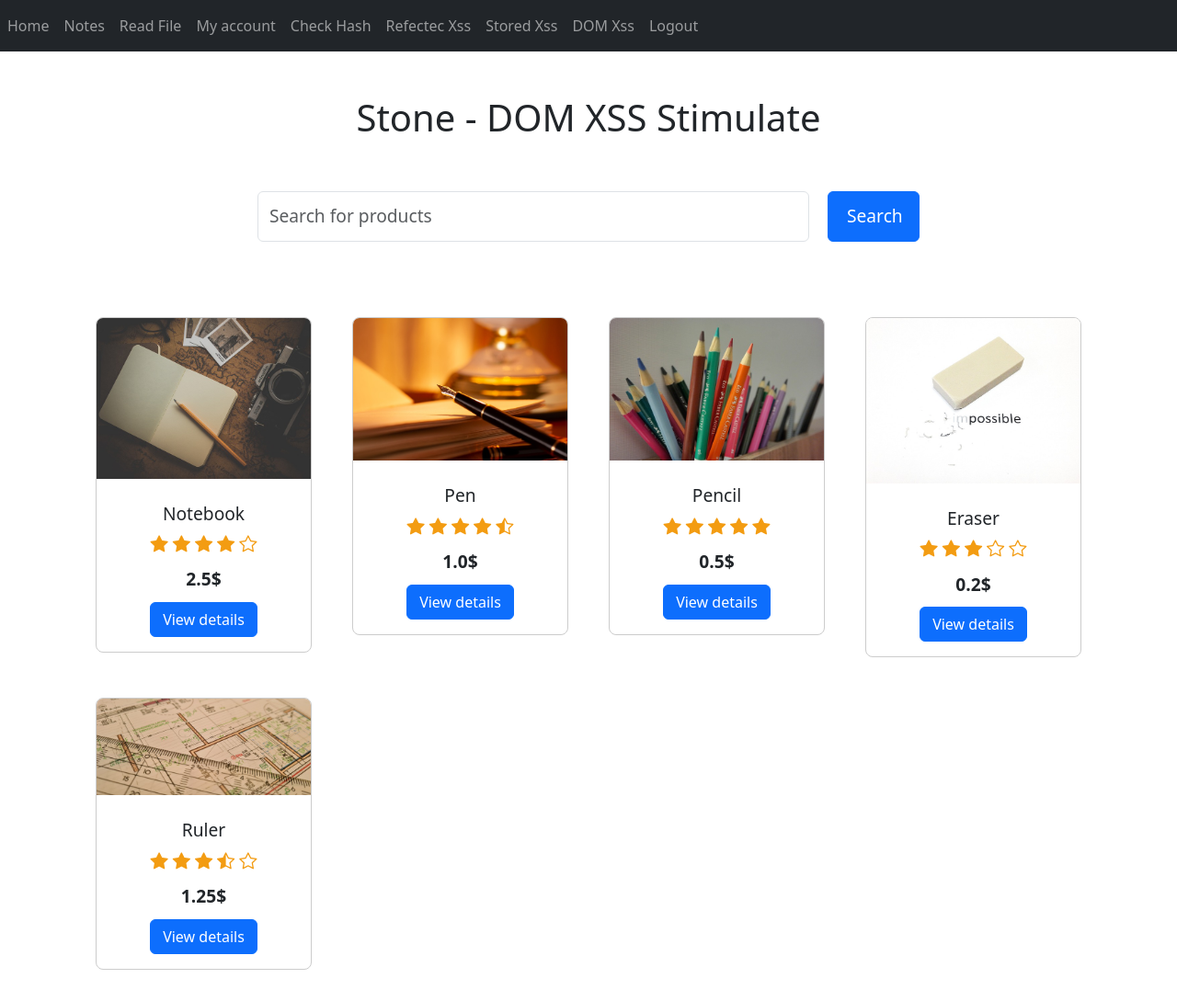
After one commit to ngoducthuan/Stone-Stimulate, a Flask app: page /dom-xss/home in a window 1280 px wide. The commit adds this page. Shown: the whole page at 92% size. Run offline with Flask 3, Linux system fonts and the light colour scheme; a user stored in the database is signed in; data comes from the database, SQL or seed files in the repository.

Commit message:
Add DOM based XSS

```diff
--- a/website/__init__.py
+++ b/website/__init__.py
@@ -30,12 +30,14 @@ def create_app():
     from .backend.notes import note
     from .backend.manage import manage
     from .backend.stored_xss import stored_xss
+    from .backend.dom_xss import dom_xss
 
     app.register_blueprint(views, url_prefix="/")
     app.register_blueprint(auth, url_prefix="/")
     app.register_blueprint(note, url_prefix="/")
     app.register_blueprint(manage, url_prefix="/")
     app.register_blueprint(stored_xss, url_prefix="/")
+    app.register_blueprint(dom_xss, url_prefix="/")
     from .backend.models import User, Note
 
     create_database(app)
--- /dev/null
+++ b/website/backend/dom_xss.py
@@ -0,0 +1,25 @@
+import os
+from flask import Blueprint, Response, current_app, jsonify, redirect, render_template, request, send_file, url_for
+from flask_login import login_user, login_required, logout_user, current_user # type: ignore
+import requests
+from website import db
+import sqlite3
+from datetime import datetime, timezone
+
+dom_xss = Blueprint('dom_xss', __name__)
+@dom_xss.route('/dom-xss/home')
+@login_required
+def home_product():
+    #db_path = os.path.join(current_app.instance_path, 'stone.db')
+    conn = sqlite3.connect('instance/stone.db')
+    cursor = conn.cursor()
+    query = "SELECT * FROM product"
+    cursor.execute(query)
+    products = cursor.fetchall()
+    conn.close()
+    print(products)
+
+    # Chuyển đổi tuple thành dictionary
+    products = [{'id': row[0], 'name': row[1], 'price': row[2], 'description': row[3], 'picture': row[4], 'rating': row[5]} for row in products]
+
+    return render_template('dom-xss.html', products=products, user=current_user)
--- a/website/backend/tempCodeRunnerFile.py
+++ /dev/null
@@ -1,4 +0,0 @@
-if product:
-        return render_template('product.html', product=product, user=current_user)
-    else:
-        return 'Sản phẩm không tồn tại.'
--- a/website/static/css/stored-xss.css
+++ b/website/static/css/stored-xss.css
@@ -6,7 +6,7 @@
 
 .product-card .card-img-top {
     width: 100%; /* Chiều rộng là 100% của phần tử cha (.card) */
-    max-height: 200px; /* Chiều cao tự động để giữ tỷ lệ khung hình */
+    max-height: 180px; /* Chiều cao tự động để giữ tỷ lệ khung hình */
 }
 
 .product-rating {
@@ -22,6 +22,9 @@
     border-radius: 8px;
     overflow: hidden;
     transition: box-shadow 0.3s ease;
+    display: flex;
+    flex-direction: column;
+    align-items: center;
   }
 
   .product-card:hover {
--- a/website/templates/base.html
+++ b/website/templates/base.html
@@ -26,6 +26,7 @@
                     <a class="nav-item nav-link" id="user" href="/check_hash">Check Hash</a>
                     <a class="nav-item nav-link" id="user" href="/xss-stimulate">Refectec Xss</a>
                     <a class="nav-item nav-link" id="stored-xss" href="/stored-xss/home">Stored Xss</a>
+                    <a class="nav-item nav-link" id="stored-xss" href="/dom-xss/home">DOM Xss</a>
                     <a class="nav-item nav-link" id="logout" href="/logout">Logout</a>
                 {% else %}
                     <a class="nav-item nav-link" id="login" href="/login">Login</a>
--- /dev/null
+++ b/website/templates/dom-xss.html
@@ -0,0 +1,125 @@
+{% extends "base.html" %} {% block title %}DOM Xss{% endblock %}
+{% block style %}
+<link rel="stylesheet" href="{{ url_for('static', filename='css/stored-xss.css') }}">
+<style>
+    .search-container {
+        display: flex;
+        justify-content: center;
+        margin-bottom: 20px;
+    }
+    .search-input {
+        flex: 1;
+        max-width: 600px;
+        padding: 12px;
+        font-size: 1.2rem;
+    }
+    .search-button {
+        width: 100px;
+        margin-left: 20px;
+        padding-left: 20px;
+        padding-right: 20px;
+        font-size: 1.2rem;
+    }
+    .search-result{
+        font-size: 2rem;
+    }
+    .product-list {
+        display: flex;
+        flex-wrap: wrap;
+        justify-content: space-between;
+    }
+    .product-card-container {
+        flex: 0 1 calc(25% - 20px); /* Chiếm 25% chiều rộng trừ đi khoảng cách */
+        margin: 10px;
+    }
+</style>{% endblock %}
+{% block content %}
+<div class="container text-center my-5">
+    <h1> Stone - DOM XSS Stimulate </h1>
+    <br><br>
+    <form method="GET" class="d-flex justify-content-center mb-4 search-container" id="search-form">
+        <!-- <input type="text" name="query" class="form-control" placeholder="Search for products" style="max-width: 400px;"> -->
+        <input name="query" id="search-input" class="form-control search-input" placeholder="Search for products">
+        <button type="submit" class="btn btn-primary ml-2 search-button">Search</button>
+    </form>
+</div>
+
+<p id="search-result" style="display: none; font-size: 2rem; margin-left: 1rem;">
+    <span id="search-query"></span>
+</p>
+<br>
+<div class="container">
+    <div class="row product-list" id="product-container">
+        {% for product in products %}
+        <div class="col-md-3 product-card-container" data-product-id="{{ product.id }}">
+            <div class="card product-card mb-4">
+                <img src="../static/img/{{product.picture}}" class="card-img-top" alt="The Bucket of Doom">
+                <div class="card-body">
+                    <h5 class="card-title">{{product.name}}</h5>
+                    <div class="product-rating">
+                        {% for i in range(1, 6) %}
+                            {% if i <= product.rating|floor %}
+                                <i class="bi bi-star-fill"></i>
+                            {% elif i == product.rating|ceil and product.rating % 1 != 0 %}
+                                <i class="bi bi-star-half"></i>
+                            {% else %}
+                                <i class="bi bi-star"></i>
+                            {% endif %}
+                        {% endfor %}
+                    </div>
+                    <p class="product-price">{{product.price}}$</p>
+                    <a href="{{ url_for('stored_xss.product_requested', productId=product.id) }}" class="btn btn-primary">View details</a>
+                </div>
+            </div>
+        </div>
+        {% endfor%}
+    </div>
+</div>
+<script type="application/json" id="products-data">{{ products|tojson|safe }}</script>
+<script>
+    document.addEventListener('DOMContentLoaded', (event) => {
+        const searchInput = document.getElementById('search-input');
+        const productContainer = document.getElementById('product-container');
+        const searchResult = document.getElementById('search-result');
+        const searchQuerySpan = document.getElementById('search-query');
+        const productsDataElement = document.getElementById('products-data');
+
+        if (!searchInput || !productContainer || !searchResult || !searchQuerySpan || !productsDataElement) {
+            console.error('One or more required elements are missing from the DOM.');
+            return;
+        }
+
+        const products = JSON.parse(productsDataElement.textContent);
+
+        function searchProducts() {
+            const query = searchInput.value.toLowerCase();
+            const productCards = productContainer.getElementsByClassName('product-card-container');
+
+            // Hiển thị hoặc ẩn sản phẩm dựa trên kết quả tìm kiếm
+            Array.from(productCards).forEach(card => {
+                const productId = card.getAttribute('data-product-id');
+                const product = products.find(p => p.id == productId);
+                if (product && product.name.toLowerCase().includes(query)) {
+                    card.style.display = 'flex';
+                } else {
+                    card.style.display = 'none';
+                }
+            });
+
+            // Hiển thị hoặc ẩn kết quả tìm kiếm
+            if (query) {
+                searchResult.style.display = 'block';
+                searchQuerySpan.innerHTML = `<strong>You searched for</strong>: ${query}`;
+            } else {
+                searchResult.style.display = 'none';
+            }
+        }
+
+        // Bind search function to form submit
+        document.getElementById('search-form').addEventListener('submit', (event) => {
+            event.preventDefault();
+            searchProducts();
+        });
+    });
+</script>
+{% endblock %}
--- a/website/templates/stored-xss.html
+++ b/website/templates/stored-xss.html
@@ -1,4 +1,4 @@
-{% extends "base.html" %} {% block title %}Home{% endblock %}
+{% extends "base.html" %} {% block title %}Stored Xss{% endblock %}
 {% block style %}  <link rel="stylesheet" href="{{ url_for('static', filename='css/stored-xss.css') }}"> {% endblock %}
 {% block content %}
 <div class="container text-center my-5">
```
